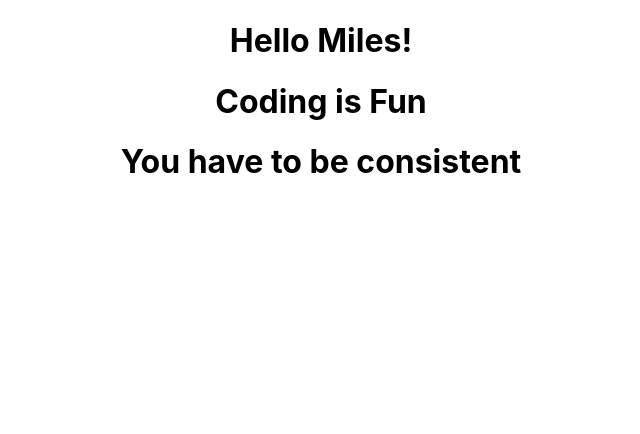
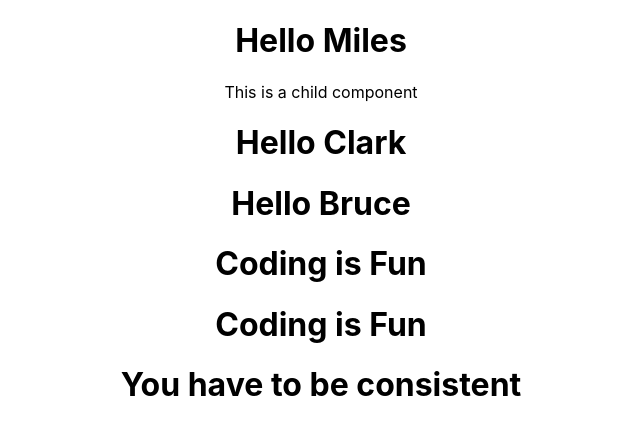
Before and after one commit to DavisKiprotich/React-Introduction, a React (Create React App) app in the folder react-introduction/: page / in a window 1280 px wide. Shown: the top 434 px of the page, without its empty margins (319-959 px from the left). Built offline with nearby package versions, Linux system fonts and the light colour scheme.

Commit message:
More on components

```diff
--- a/react-introduction/src/App.js
+++ b/react-introduction/src/App.js
@@ -7,8 +7,13 @@ import Hello from './components/Hello';
 function App() {
   return (
     <div className="App">
-      <Greet />
-      <Welcome />
+      <Greet name= "Miles" >
+        This is a child component
+      </Greet>
+      <Greet name= "Clark" />
+      <Greet name= "Bruce" />
+      <Welcome name="Bruce" heroName="Batman" />
+      <Welcome name="Clark" heroName="Superman" />
       <Hello />
     </div>
   );
--- a/react-introduction/src/components/Greet.js
+++ b/react-introduction/src/components/Greet.js
@@ -1,5 +1,14 @@
 import React from "react";
 
-const Greet = () => <h1>Hello Miles!</h1>
+const Greet = props => {
+    console.log(props)
+return (
+    <div>
+        <h1>Hello { props.name }</h1>
+        {props.children}
+    </div>
+
+)
+}
 
 export default Greet
```
